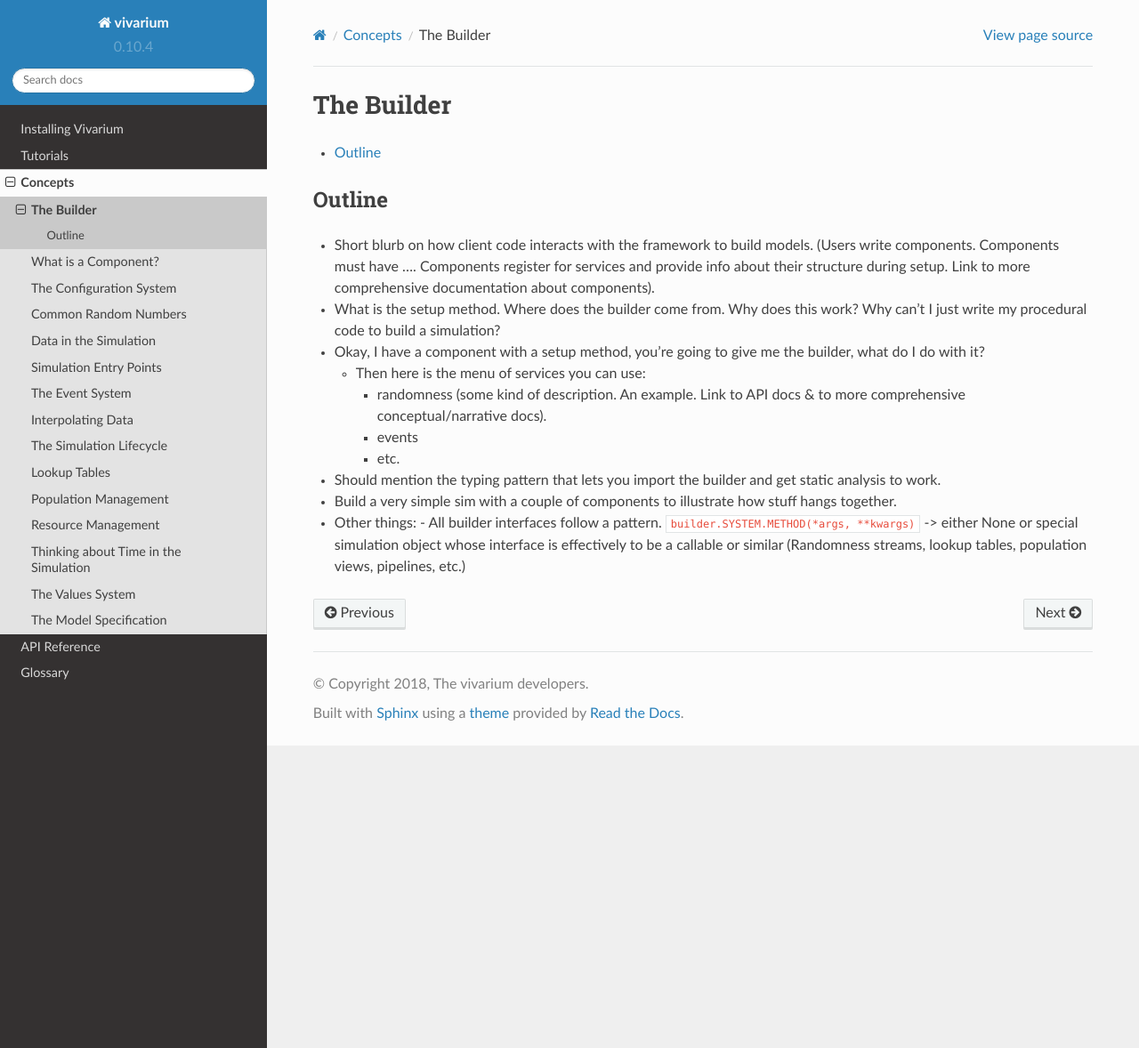
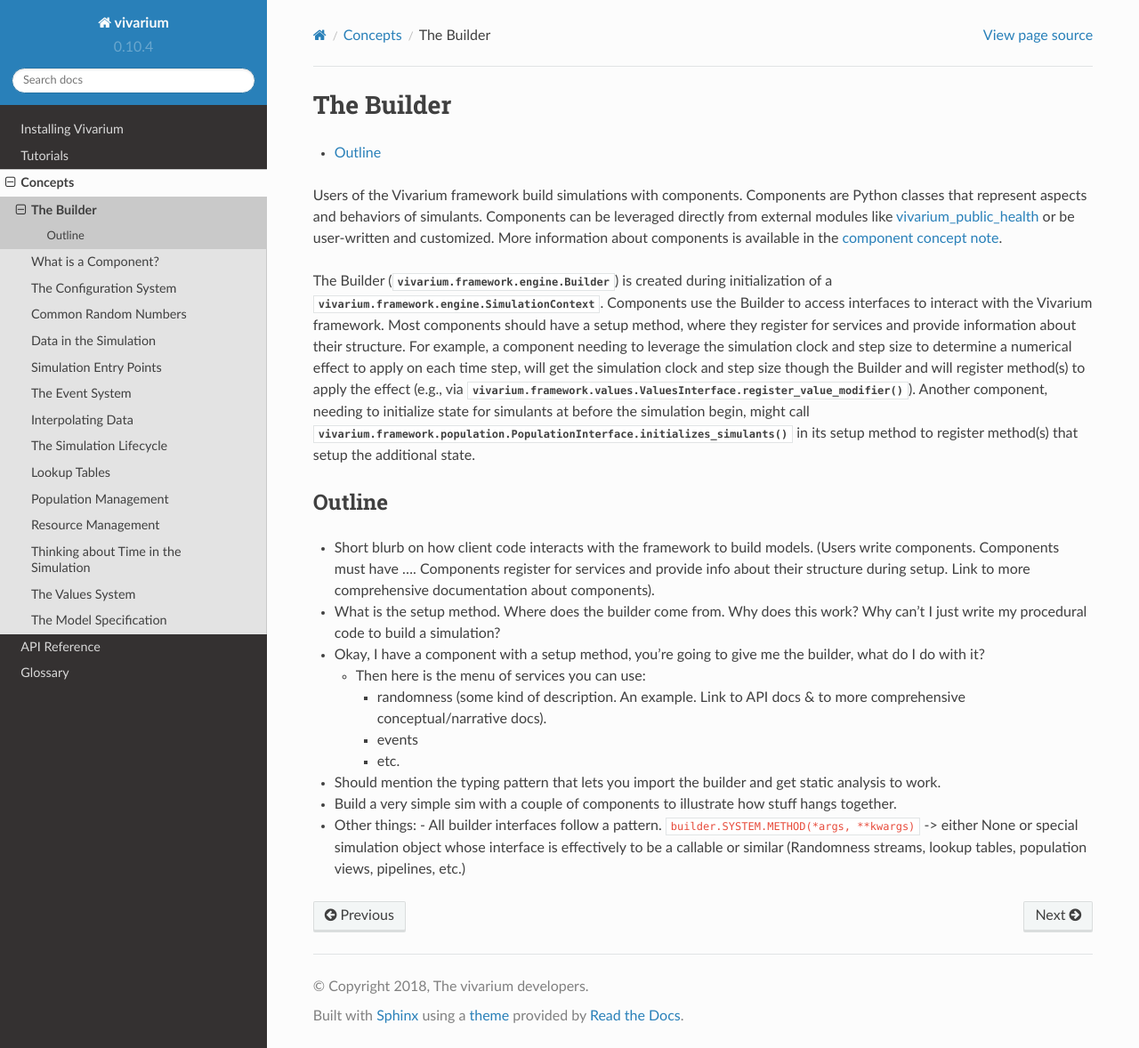
Before and after one commit to ihmeuw/vivarium, a Sphinx documentation site: the page built from docs/source/concepts/builder.rst, in a window 1280 px wide and 1178 px high. Shown: the whole window at 89% size. Built offline with Sphinx 7.4.7 and the Read the Docs theme 2.0.0, drawn with Linux system fonts in a browser that asks for light colours.

Commit message:
First pass at Builder doc additions (#178)
Adds details and context about the Builder with appropriate links to in-line documentation.

```diff
--- a/docs/source/concepts/builder.rst
+++ b/docs/source/concepts/builder.rst
@@ -8,6 +8,27 @@ The Builder
    :depth: 2
    :local:
    :backlinks: none
+
+
+Users of the Vivarium framework build simulations with components. Components are
+Python classes that represent aspects and behaviors of simulants. Components can be
+leveraged directly from external modules like
+`vivarium_public_health <https://vivarium.readthedocs.io/projects/vivarium-public-health/en/stable/>`_
+or be user-written and customized. More information about components is available in the
+:ref:`component concept note <components_concept>`.
+
+The Builder (:class:`vivarium.framework.engine.Builder`) is created during initialization
+of a :class:`vivarium.framework.engine.SimulationContext`. Components use the Builder to access interfaces to
+interact with the Vivarium framework. Most components should have a setup method, where
+they register for services and provide information about their structure. For example,
+a component needing to leverage the simulation clock and step size
+to determine a numerical effect to apply on each time step, will get the
+simulation clock and step size though the Builder and will register
+method(s) to apply the effect (e.g., via :meth:`vivarium.framework.values.ValuesInterface.register_value_modifier`).
+Another component, needing to initialize state for simulants at before the
+simulation begin, might call :meth:`vivarium.framework.population.PopulationInterface.initializes_simulants` in its setup
+method to register method(s) that setup the additional state.
+
 
 Outline
 -------
```
